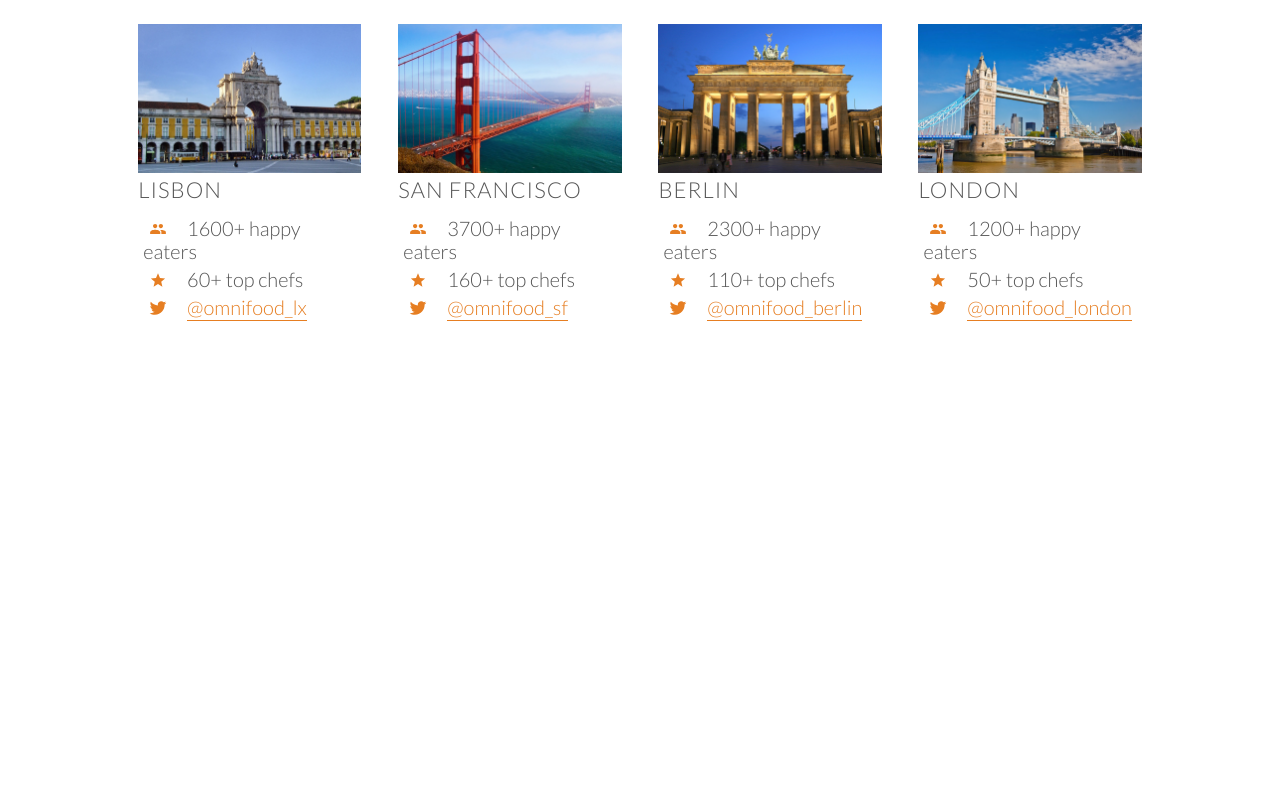
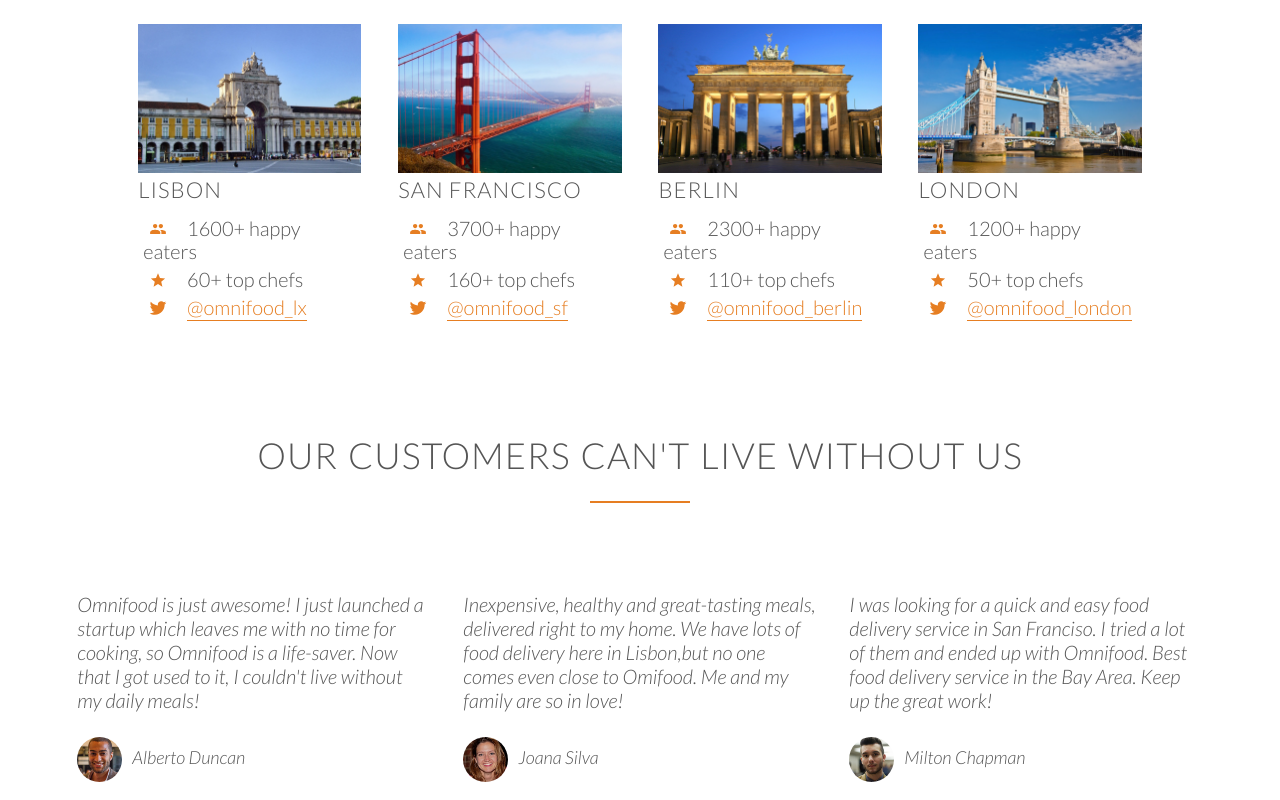
Before and after one commit to mrhallonline/omnifoods-website, a plain HTML site: page index.html in a window 1280 px wide. Shown: the part 2715-3515 px from the top of the page. Before the commit the page ends 3070 px from the top, so only its background shows below. Drawn offline with nearby package versions, Linux system fonts and the light colour scheme.

Commit message:
midway through 6th section

```diff
--- a/index.html
+++ b/index.html
@@ -247,6 +247,36 @@
 
     </section>
 
+    <section class="section-testimonials">
+        <div class="row">
+            <h2>Our customers can't live without us</h2>
+        </div>
+        <div class="row">
+            <div class="col span-1-of-3">
+                <blockquote>
+                    Omnifood is just awesome! I just launched a startup which leaves me with no time for cooking, so
+                    Omnifood is a life-saver. Now that I got used to it, I couldn't live without my daily meals!
+                    <cite><img src="resources/images/customer-1.jpg" alt="customer 1 photo">Alberto Duncan</cite>
+                </blockquote>
+            </div>
+            <div class="col span-1-of-3">
+                <blockquote>
+                    Inexpensive, healthy and great-tasting meals, delivered right to my home. We have lots of food
+                    delivery here in Lisbon,but no one comes even close to Omifood. Me and my family are so in love!
+                    <cite><img src="resources/images/customer-2.jpg" alt="customer 2 photo">Joana Silva</cite>
+                </blockquote>
+
+            </div>
+            <div class="col span-1-of-3">
+                <blockquote>
+                    I was looking for a quick and easy food delivery service in San Franciso. I tried a lot of them and
+                    ended up with Omnifood. Best food delivery service in the Bay Area. Keep up the great work!
+                    <cite><img src="resources/images/customer-3.jpg" alt="customer 3 photo">Milton Chapman</cite>
+                </blockquote>
+
+            </div>
+        </div>
+    </section>
 </body>
 
 
@@ -255,3 +285,10 @@
 <script src="https://unpkg.com/ionicons@4.5.10-0/dist/ionicons.js"></script>
 
 </html>
+
+
+<!-----
+
+
+
+------->
--- a/resources/css/style.css
+++ b/resources/css/style.css
@@ -16,7 +16,11 @@ html {
     font-weight: 300;
     text-rendering: optimizeLegibility;
 }
-.clearfix {zoom: 1}
+
+.clearfix {
+    zoom: 1
+}
+
 .clearfix:after {
     content: '.';
     clear: both;
@@ -324,15 +328,14 @@ margin-bottom: 80px;
 
 /*********************cities section*****************/
 .city-list {
-width:80%;
+    width: 80%;
     margin: 0 auto;
     display: block;
 }
 
 .box img {
     width: 100%;
-margin-bottom: 15px:
-padding: 10px;
+    margin-bottom: 15px: padding: 10px;
 
 }
 
@@ -353,8 +356,36 @@ padding-bottom: 1px;
     transition: border-bottom 0.2s, color 0.2s;
 }
 
-.city-feature a:hover, .city-feature a:active {
+.city-feature a:hover,
+.city-feature a:active {
     color: #555;
     border-bottom: 1px solid transparent;
 
 }
+
+
+/*********************testimonials section*****************/
+
+blockquote {
+    padding: 2%;
+    font-style: italic;
+    line-height: 120%;
+    margin-top: 40px;
+    position: relative;
+}
+
+cite {
+    font-size: 90%;
+    margin-top: 25px;
+    display: block;
+    width: 100%;
+    height: 45px;
+    font-style: italic;
+}
+
+cite img {
+    height: 45px;
+    margin-right: 10px;
+    border-radius: 50%;
+    vertical-align: middle;
+}
```
Lines whose indentation alone changed are shown as unchanged.
